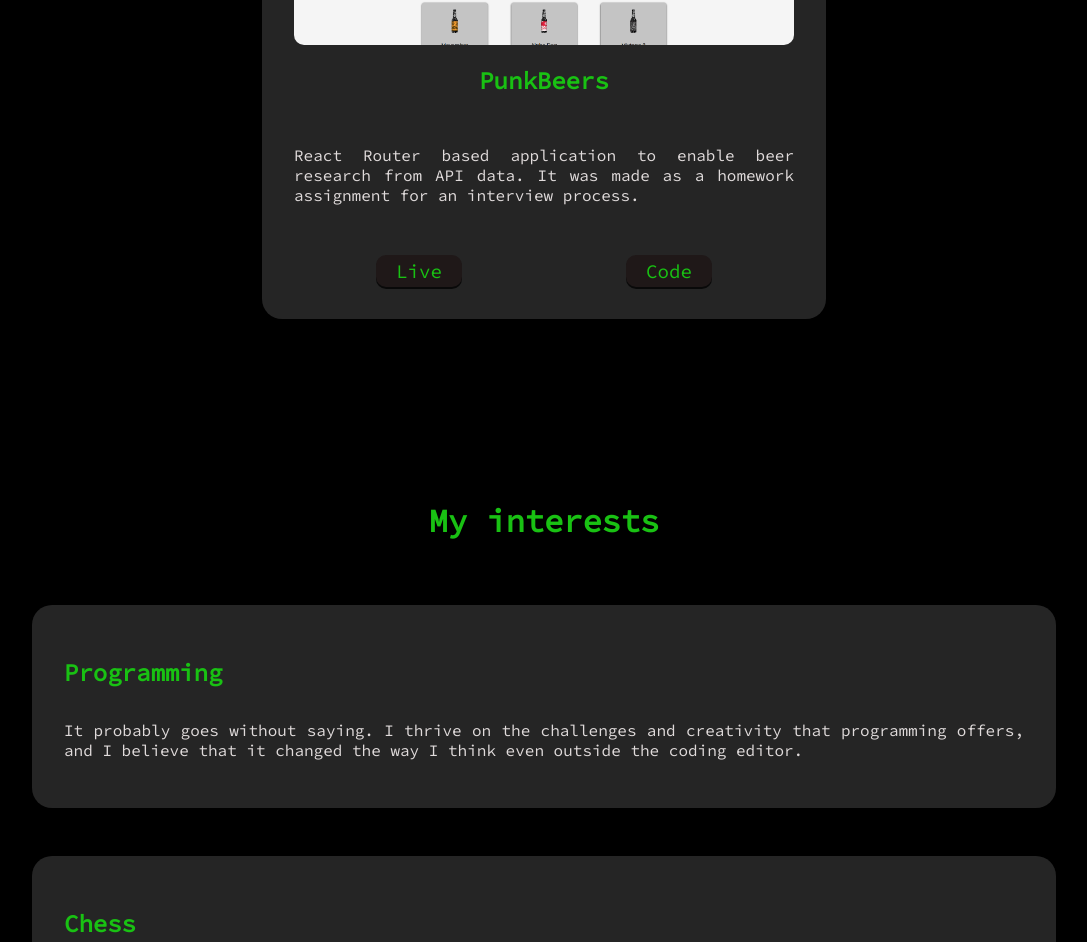
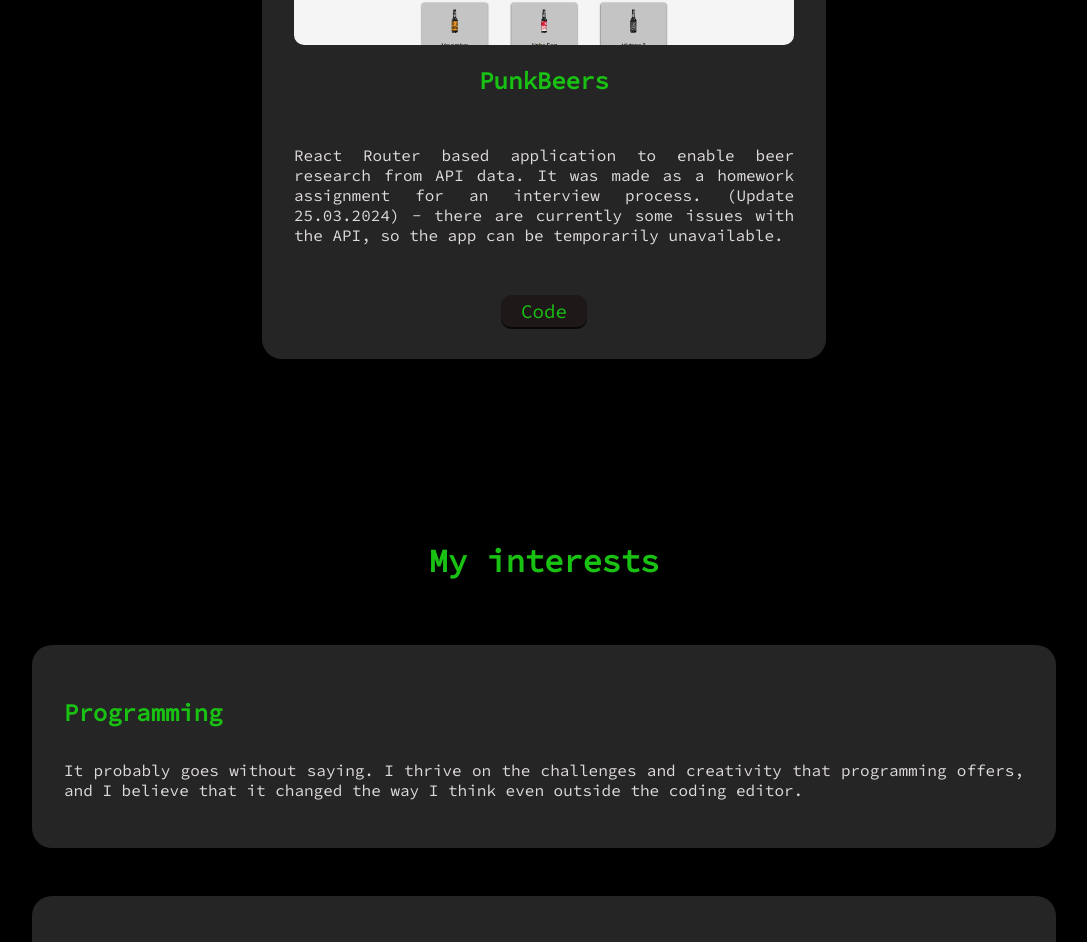
Before and after one commit to ddmuzyk/dmuzyka, a React (Create React App) app: page / in a window 1280 px wide. Shown: the part 3440-4382 px from the top of the page, without its empty margins (96-1183 px from the left). Built offline with nearby package versions, Linux system fonts and the light colour scheme.

Commit message:
changed Punkbeers info

```diff
--- a/src/components/Contact/Contact.js
+++ b/src/components/Contact/Contact.js
@@ -2,8 +2,6 @@ import React from "react";
 import "./Contact.css";
 
 const Contact = () => {
-
-
 
     return (
         <div id="contact" className="contact">
--- a/src/components/Works/subWorks/projects/projects.js
+++ b/src/components/Works/subWorks/projects/projects.js
@@ -23,9 +23,9 @@ const projects = [
   },
   {
     title: 'PunkBeers',
-    description: 'React Router based application to enable beer research from API data. It was made as a homework assignment for an interview process. ',
+    description: 'React Router based application to enable beer research from API data. It was made as a homework assignment for an interview process. (Update 25.03.2024) - there are currently some issues with the API, so the app can be temporarily unavailable.',
     img: punkbeers,
-    live: 'https://punkbeers.onrender.com/',
+    live: null,
     code: 'https://github.com/ddmuzyk/punkbeers',
     hover_color: 'rgb(255, 148, 237)',
   },
```
